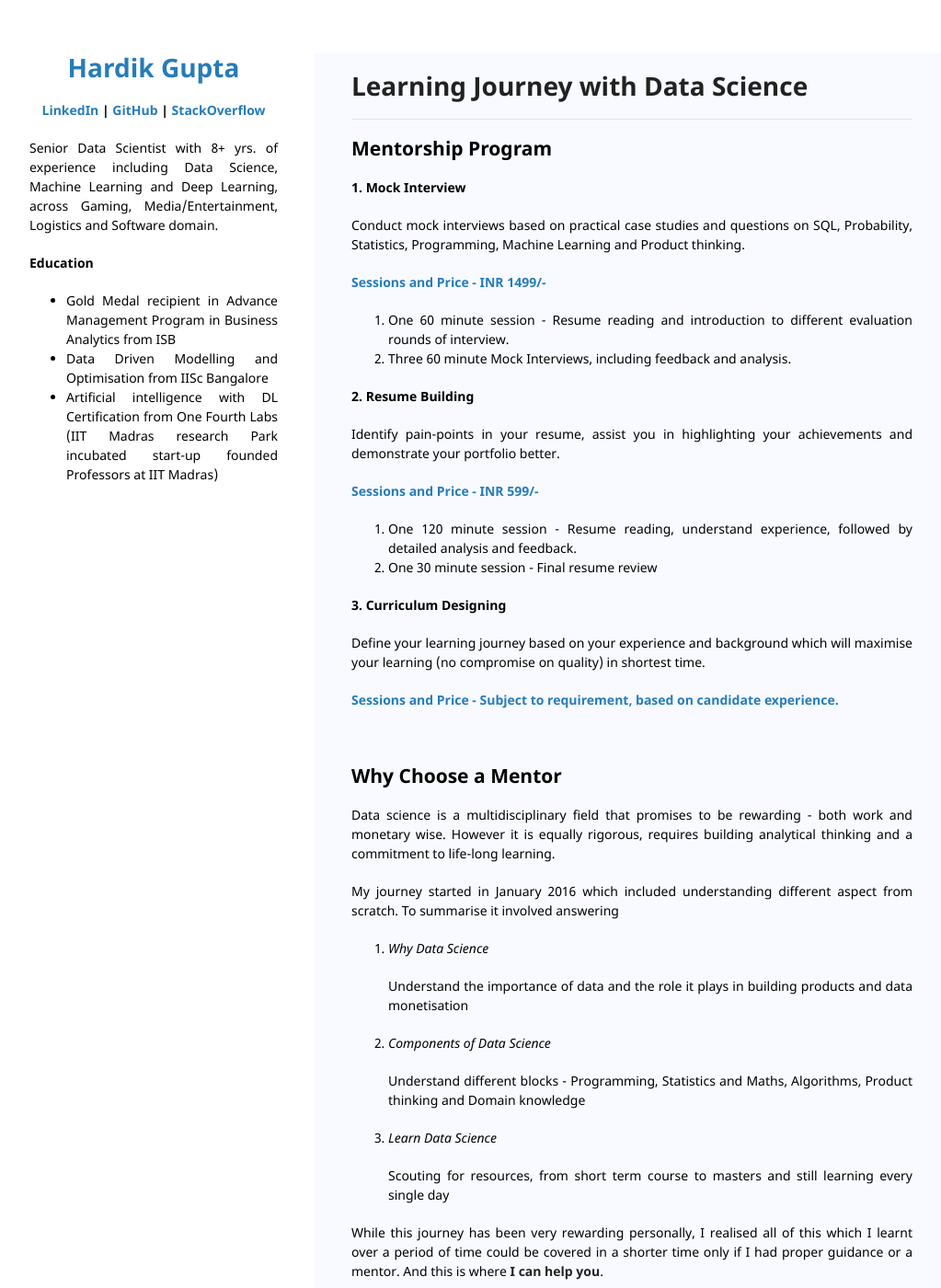
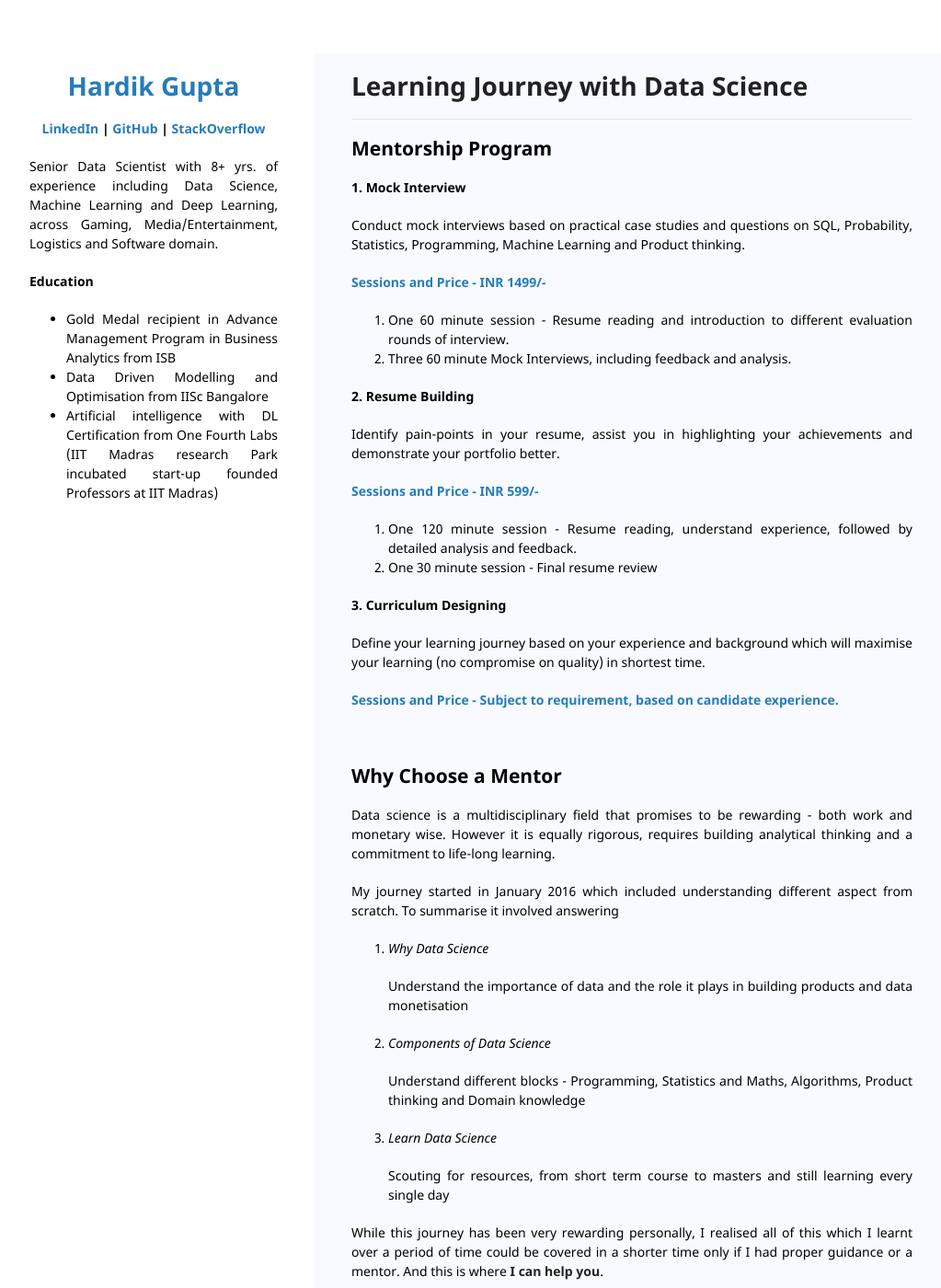
Before and after one commit to HardikLGupta/portfolio, a Jekyll site: the page built from index.md, in a window 1280 px wide and 1400 px high. Shown: the whole window at 92% size, without its empty margins (108-1131 px from the left). Built offline with Jekyll 4.4.1, drawn with Linux system fonts in a browser that asks for light colours; our own code applies the rules of GitHub Pages for plain Markdown files.

Commit message:
Update jekyll-theme-minimal.scss

```diff
--- a/_sass/jekyll-theme-minimal.scss
+++ b/_sass/jekyll-theme-minimal.scss
@@ -112,7 +112,7 @@ header {
   float:left;
   position:fixed;
   -webkit-font-smoothing:subpixel-antialiased;
-  --padding-top: 20px;
+  padding-top: 20px;
 }
 
 ul.downloads {
```
